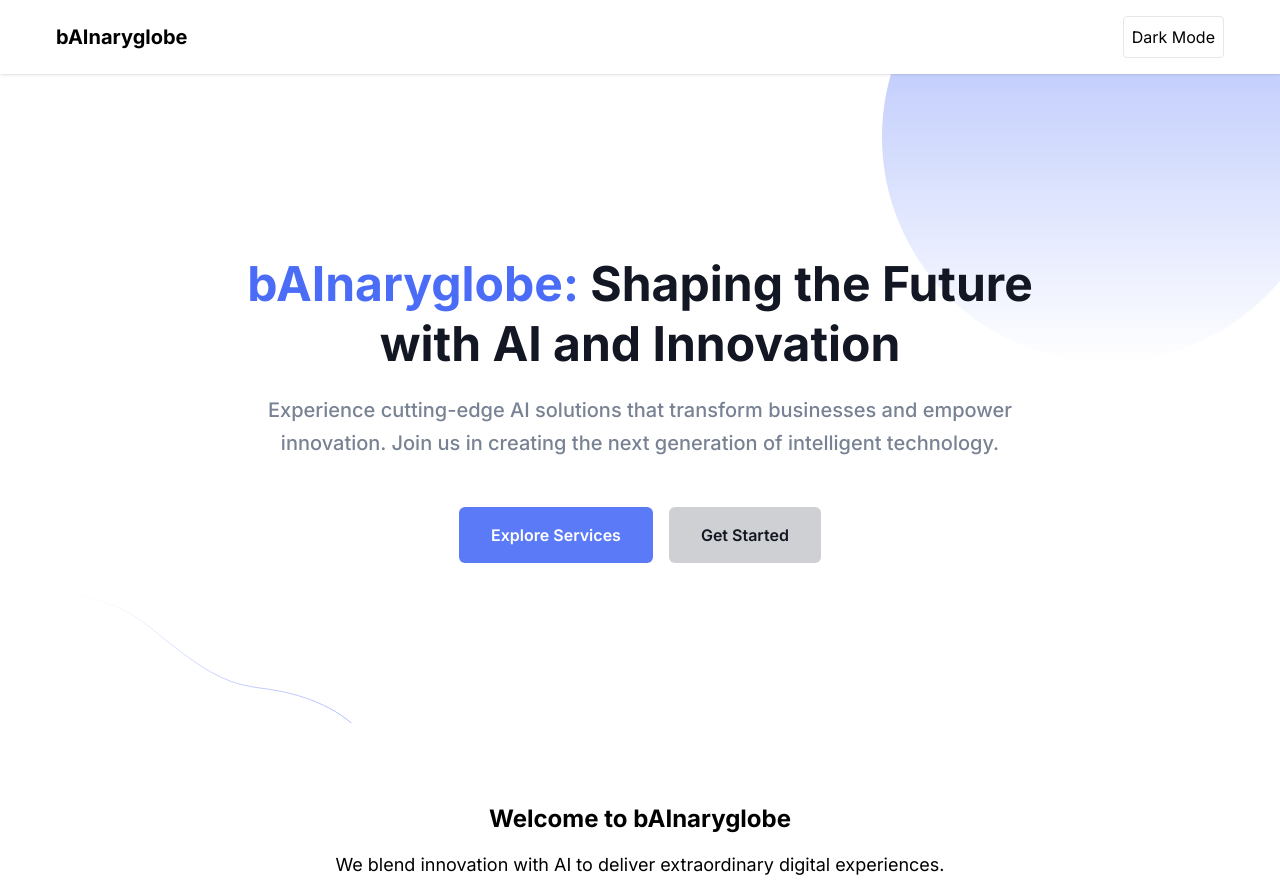
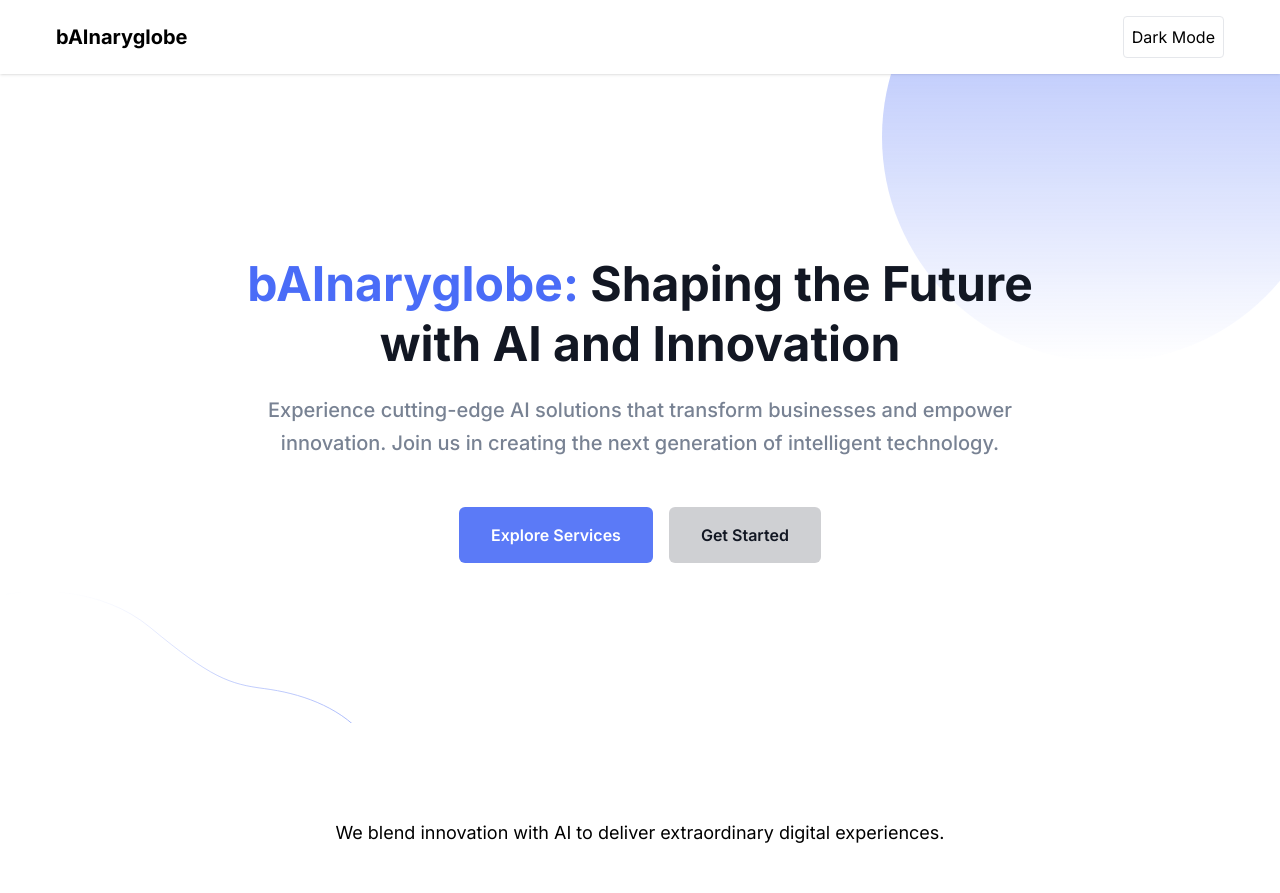
Before and after one commit to bAInaryglobe/bAInaryglobe, a Next.js app: page / in a window 1280 px wide. Shown: the top 893 px of the page. Built offline with nearby package versions, Linux system fonts and the light colour scheme.

Commit message:
🪡 fix: remove redundant welcome heading from HomePage component

```diff
--- a/src/app/page.tsx
+++ b/src/app/page.tsx
@@ -28,7 +28,6 @@ export default function HomePage() {
         <section className="w-full p-8 text-center">
           <h1 className="text-4xl font-bold"></h1>
           <section className="container mx-auto py-12 text-center">
-            <h2 className="text-2xl font-bold">Welcome to bAInaryglobe</h2>
             <p className="mt-4 text-lg">
               We blend innovation with AI to deliver extraordinary digital experiences.
             </p>
```
